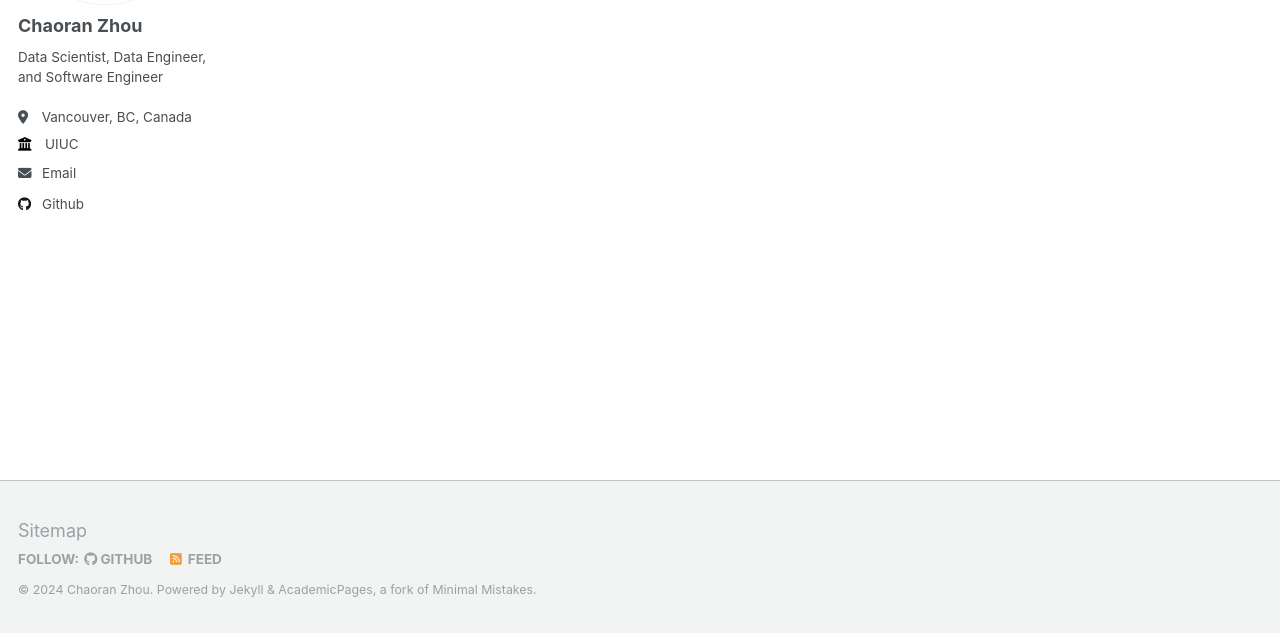
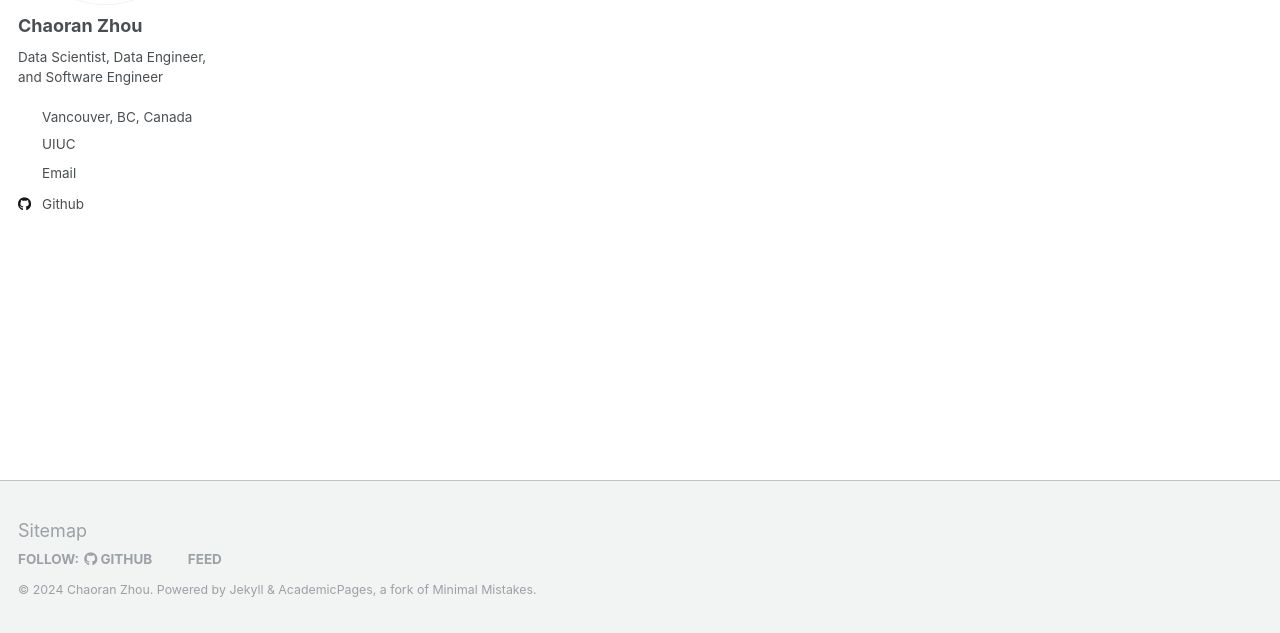
Before and after one commit to ranranrunforit/ranranrunforit.github.io, a Jekyll site: the page built from _pages/category-archive.html, in a window 1280 px wide. Shown: the part 264-897 px from the top of the page. Built offline with Jekyll 4.4.1, drawn with Linux system fonts in a browser that asks for light colours.

Commit message:
Update main.scss

```diff
--- a/assets/css/main.scss
+++ b/assets/css/main.scss
@@ -35,7 +35,7 @@
 @import "sidebar";
 
 @import "vendor/font-awesome/fontawesome";
-@import "vendor/font-awesome/solid";
+//@import "vendor/font-awesome/solid";
 @import "vendor/font-awesome/brands";
 @import "vendor/magnific-popup/magnific-popup";
 @import "print";
```
